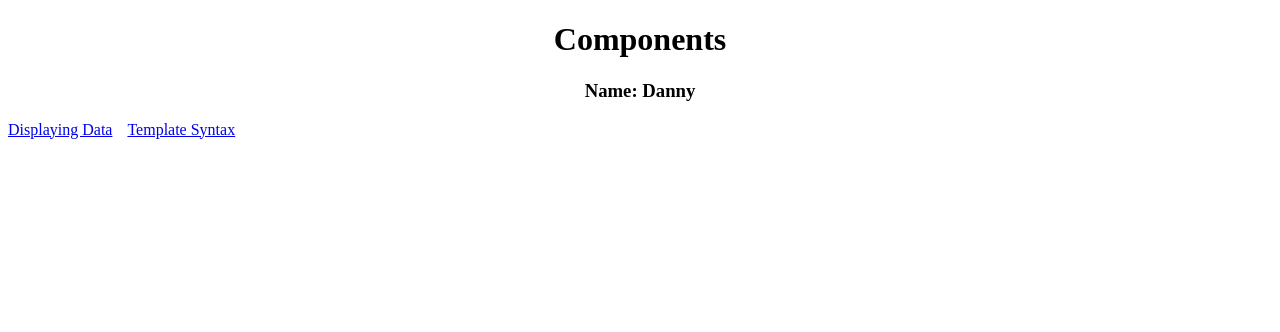
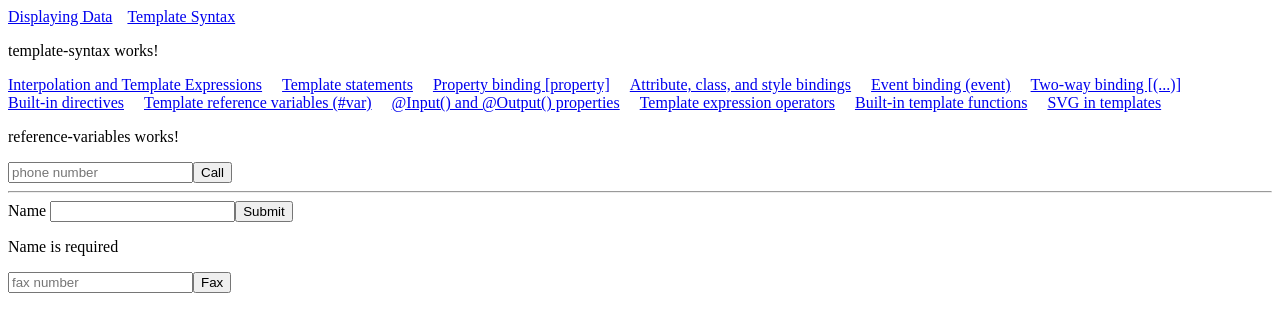
Before and after one commit to duannd/angular2, an Angular app in the folder components/: page /template-syntax/reference-variables in a window 1280 px wide. Before the commit this address led to /. Shown: the top 332 px of the page. Built offline with nearby package versions, Linux system fonts and the light colour scheme.

Commit message:
Commit finish Template reference variables

```diff
--- a/components/src/app/app.component.html
+++ b/components/src/app/app.component.html
@@ -1,8 +1,8 @@
 <!--The content below is only a placeholder and can be replaced.-->
-<div style="text-align:center">
-  <h1>{{ title }}</h1>
-  <h3>Name: {{author}}</h3>
-</div>
+<!--<div style="text-align:center">-->
+<!--  <h1>{{ title }}</h1>-->
+<!--  <h3>Name: {{author}}</h3>-->
+<!--</div>-->
 <div>
   <a [routerLink]="['displaying-data']"><span>Displaying Data</span></a>
   <a routerLink="template-syntax"><span>Template Syntax</span></a>
--- /dev/null
+++ b/components/src/app/template/reference-variables/reference-variables.component.html
@@ -0,0 +1,18 @@
+<p>reference-variables works!</p>
+<input #phone placeholder="phone number" />
+<!-- lots of other elements -->
+<!-- phone refers to the input element; pass its `value` to an event handler -->
+<button (click)="callPhone(phone.value)">Call</button>
+
+<hr />
+<form #itemForm="ngForm" (ngSubmit)="onSubmit(itemForm)">
+  <label for="name">Name <input class="form-control" id="name" name="name" ngModel required />
+  </label>
+  <button type="submit">Submit</button>
+</form>
+<div [hidden]="itemForm.form.valid">
+  <p>{{ submitMessage }}</p>
+</div>
+
+<input ref-fax placeholder="fax number" />
+<button (click)="callFax(fax.value)">Fax</button>
--- /dev/null
+++ b/components/src/app/template/reference-variables/reference-variables.component.ts
@@ -0,0 +1,31 @@
+import {Component, OnInit} from '@angular/core';
+
+@Component({
+  selector: 'app-reference-variables',
+  templateUrl: './reference-variables.component.html',
+  styles: []
+})
+export class ReferenceVariablesComponent implements OnInit {
+
+  phoneNumber: string;
+  submitMessage = 'Name is required';
+
+  constructor() {
+  }
+
+  ngOnInit() {
+  }
+
+  callPhone(phone) {
+    this.phoneNumber = phone;
+  }
+
+  onSubmit(form) {
+
+  }
+
+  callFax(fax) {
+    console.log(`Fax Input: ${fax}`);
+  }
+
+}
--- a/components/src/app/template/template-routing.module.ts
+++ b/components/src/app/template/template-routing.module.ts
@@ -8,6 +8,7 @@ import {BindingOthersComponent} from './binding-others/binding-others.component'
 import {BindingEventComponent} from './binding-event/binding-event.component';
 import {TwoWayBindingComponent} from './two-way-binding/two-way-binding.component';
 import {BuiltInDirectivesComponent} from './built-in-directives/built-in-directives.component';
+import {ReferenceVariablesComponent} from './reference-variables/reference-variables.component';
 
 
 const routes: Routes = [
@@ -22,6 +23,7 @@ const routes: Routes = [
       {path: 'binding-event', component: BindingEventComponent},
       {path: 'two-way-binding', component: TwoWayBindingComponent},
       {path: 'built-in-directives', component: BuiltInDirectivesComponent},
+      {path: 'reference-variables', component: ReferenceVariablesComponent}
     ]
   }
 ];
--- a/components/src/app/template/template-syntax.component.html
+++ b/components/src/app/template/template-syntax.component.html
@@ -9,7 +9,7 @@
 </div>
 <div>
   <a [routerLink]="['built-in-directives']"><span>Built-in directives</span></a>
-  <a [routerLink]="['']"><span>Template reference variables (#var)</span></a>
+  <a [routerLink]="['reference-variables']"><span>Template reference variables (#var)</span></a>
   <a [routerLink]="['']"><span>@Input() and @Output() properties</span></a>
   <a [routerLink]="['']"><span>Template expression operators</span></a>
   <a [routerLink]="['']"><span>Built-in template functions</span></a>
--- a/components/src/app/template/template.module.ts
+++ b/components/src/app/template/template.module.ts
@@ -14,6 +14,7 @@ import { TwoWayBindingComponent } from './two-way-binding/two-way-binding.compon
 import { SizerComponent } from './sizer/sizer.component';
 import {FormsModule} from '@angular/forms';
 import { BuiltInDirectivesComponent } from './built-in-directives/built-in-directives.component';
+import { ReferenceVariablesComponent } from './reference-variables/reference-variables.component';
 
 
 @NgModule({
@@ -28,7 +29,8 @@ import { BuiltInDirectivesComponent } from './built-in-directives/built-in-direc
     BindingEventComponent,
     TwoWayBindingComponent,
     SizerComponent,
-    BuiltInDirectivesComponent
+    BuiltInDirectivesComponent,
+    ReferenceVariablesComponent
   ],
   imports: [
     CommonModule,
```
